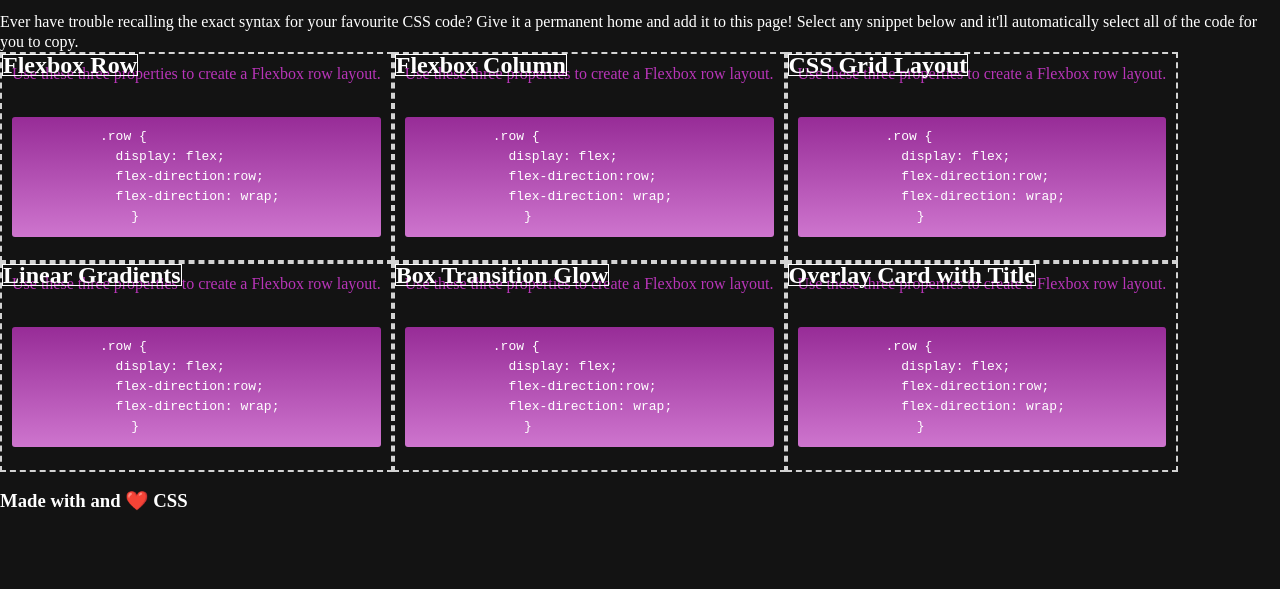
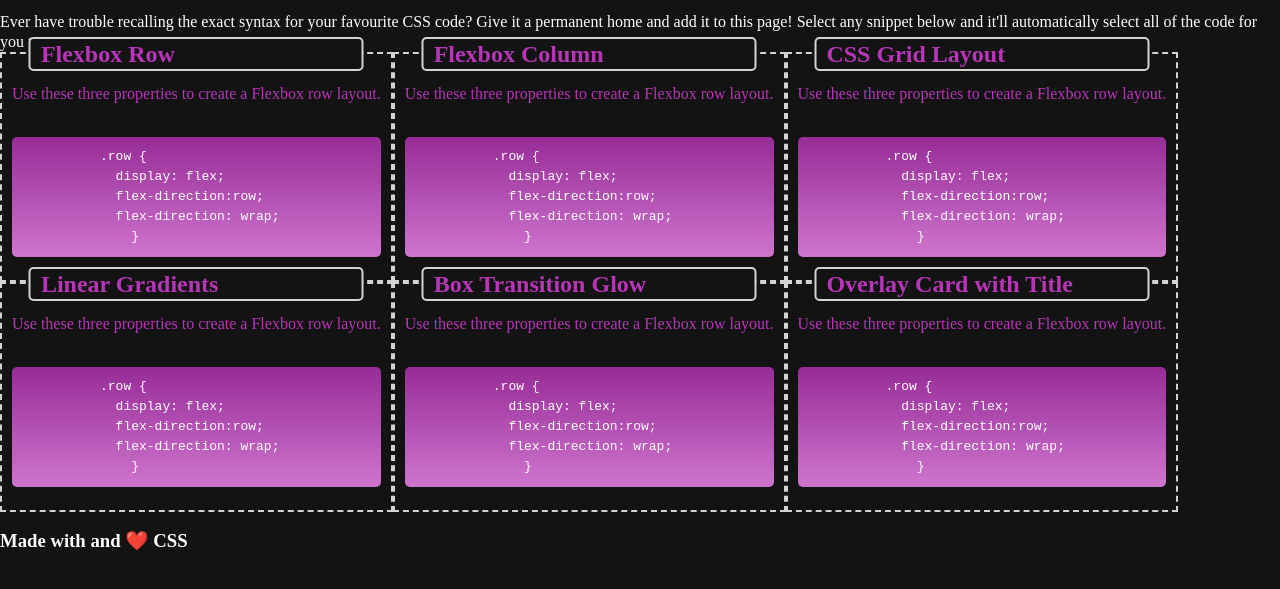
Before and after one commit to natasha-mann/CSS-Snippet-Cheat-Sheet, a plain HTML site: page index.html in a window 1280 px wide. Shown: the part 51-640 px from the top of the page. Drawn offline with Linux system fonts and the light colour scheme.

Commit message:
Fixed style on card header

```diff
--- a/assets/css/style.css
+++ b/assets/css/style.css
@@ -37,13 +37,22 @@ body {
 
 .card-item h2 {
   position: absolute;
-  border: 1px solid white;
+  left: 50%;
+  transform: translate(-50%, -50%);
+  border: 2px solid lightgray;
+  border-radius: 5px;
   margin: 0px;
+  color: rgb(184, 53, 184);
+  padding: 5px 10px;
+  z-index: 2;
+  width: 80%;
+  background-color: rgb(19, 19, 19);
 }
 
 .info__card {
   color: rgb(184, 53, 184);
   padding: 10px;
+  margin-top: 20px;
 }
 
 .code-container {
@@ -51,7 +60,7 @@ body {
 }
 
 .code-snippet {
-  border-radius: 3px;
+  border-radius: 5px;
   background-color: rgb(15, 10, 15);
   padding: 10px;
   /* gradient */
```
